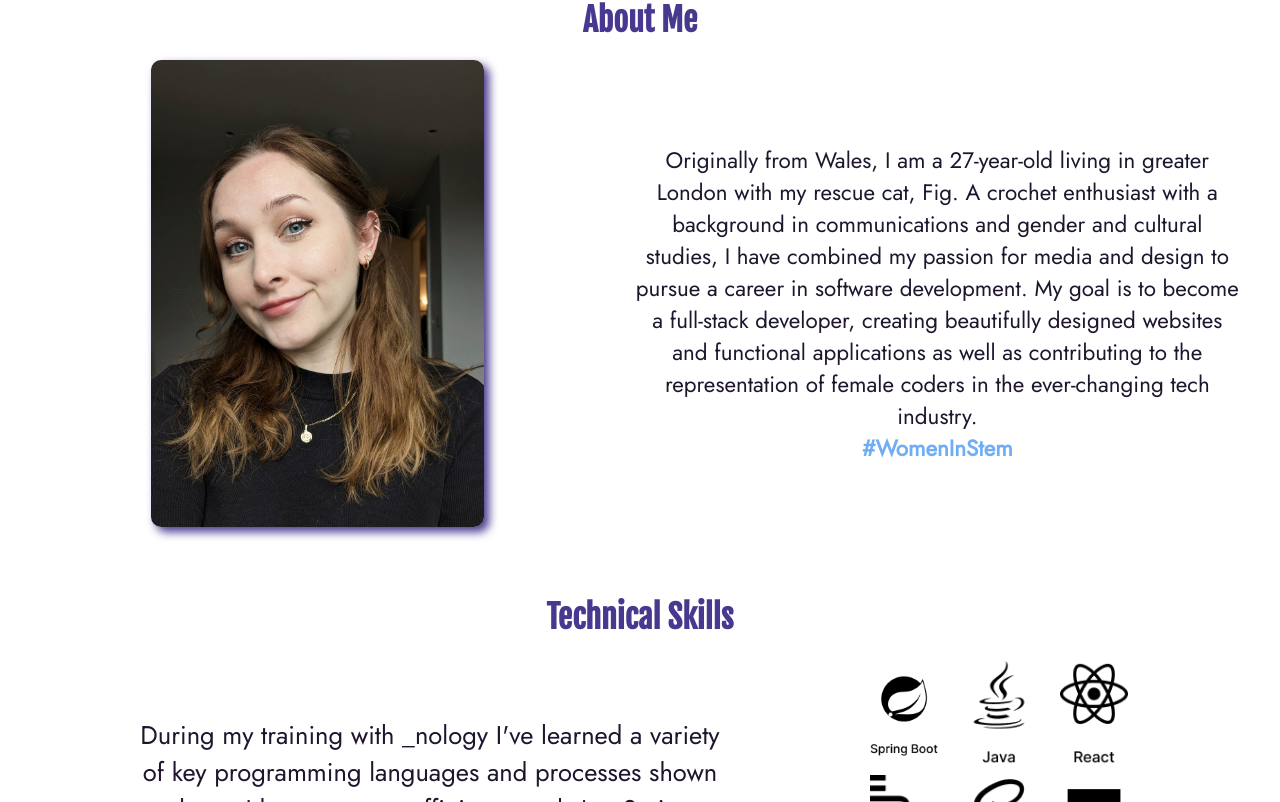
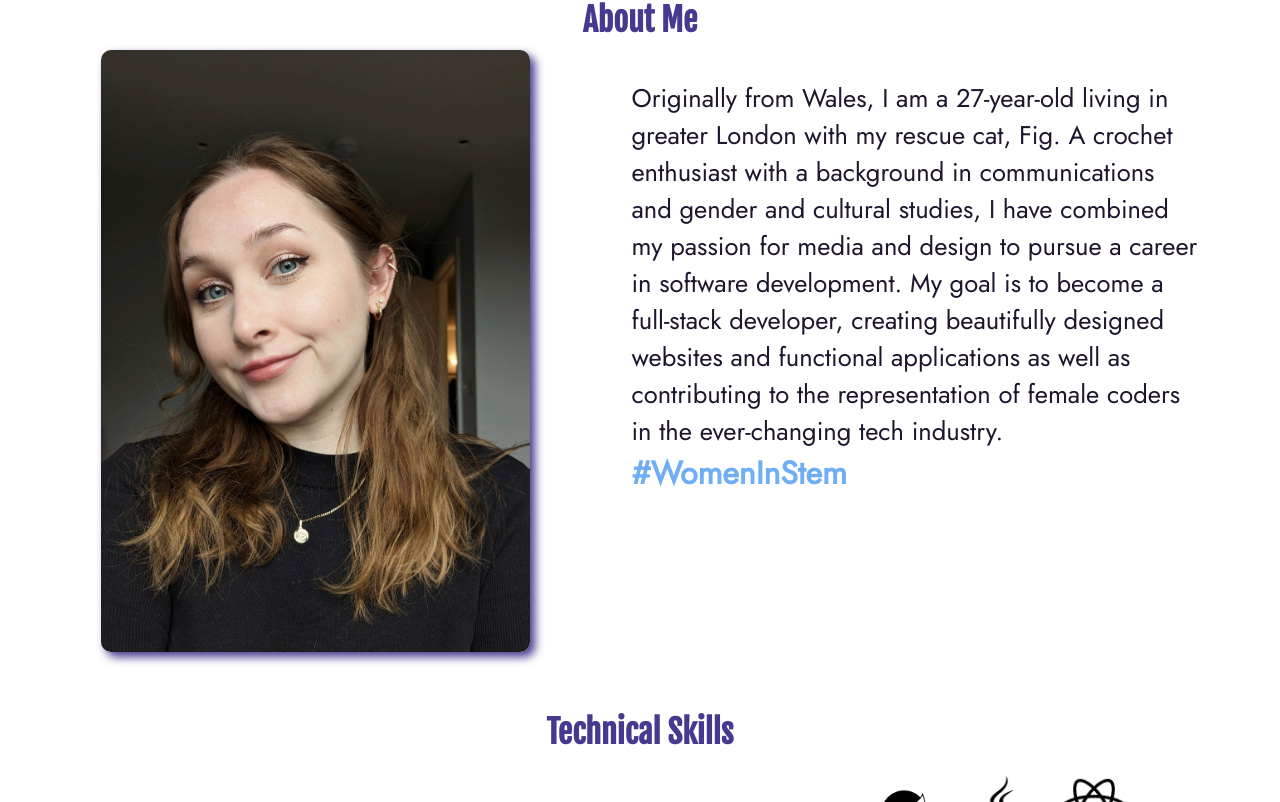
Before and after one commit to BeckyRushton/portfolio-V2, a React (Create React App) app: page / in a window 1280 px wide. Shown: the part 758-1560 px from the top of the page. Built offline with nearby package versions, Linux system fonts and the light colour scheme.

Commit message:
fixed further styling issues across site

```diff
--- a/src/components/Footer/Footer.jsx
+++ b/src/components/Footer/Footer.jsx
@@ -35,11 +35,14 @@ const Footer = () => {
           />
         </a>
       </div>
-      <img
-        className="footer-container__code-heart"
-        src={CodeHeart}
-        alt="girl-code-heart"
-      />
+      <div className="footer-container__code-heart">
+        <img
+          className="footer-container__code-heart--img"
+          src={CodeHeart}
+          alt="girl-code-heart"
+        />
+      </div>
+
       <div className="footer-container__info">
         <p className="footer-container__info--tagline">Get in touch</p>
         <a
--- a/src/components/Footer/Footer.scss
+++ b/src/components/Footer/Footer.scss
@@ -7,13 +7,19 @@
   flex-direction: column;
   align-items: center;
   justify-content: center;
+
   &__icons {
     display: flex;
     gap: 5px;
   }
 
   &__code-heart {
-    width: 25%;
+    display: flex;
+    justify-content: center;
+    align-items: center;
+    &--img {
+      width: 30%;
+    }
   }
 
   &__info--tagline {
--- a/src/containers/Main/Main.scss
+++ b/src/containers/Main/Main.scss
@@ -194,6 +194,10 @@
     padding: 20px;
     &__text {
       margin-top: 20px;
+      justify-content: flex-start;
+      text-align: left;
+      align-items: flex-start;
+      padding-right: 50px;
     }
   }
 
@@ -234,8 +238,23 @@
       font-size: 4.5rem;
     }
   }
-  .about-container__text {
-    font-size: 1.4rem;
+  .about-container {
+    &__image {
+      width: 90%;
+      margin: 10px;
+      &--pic {
+        border-radius: 10px;
+        width: 75%;
+        box-shadow: 5px 5px 10px $title-text-colour;
+      }
+    }
+    &__text {
+      font-size: 1.6rem;
+      padding-right: 60px;
+    }
+    &__hashtag {
+      font-size: 2rem;
+    }
   }
   .skills-container__text {
     font-size: 1.6rem;
--- a/src/pages/About/About.jsx
+++ b/src/pages/About/About.jsx
@@ -9,7 +9,7 @@ const About = () => {
   return (
     <div>
       <PageHeader />
-      <h2 className="about__title">About Me</h2>
+      <h2 className="about__title">About</h2>
       <div className="about">
         <div className="about__image">
           <img
--- a/src/pages/About/About.scss
+++ b/src/pages/About/About.scss
@@ -129,13 +129,16 @@
     align-items: center;
     padding: 50px;
     &__text {
-      font-size: 1.7rem;
-      padding: 30px;
+      font-size: 1.6rem;
+      text-align: left;
+    }
+    &__hashtag {
+      font-size: 2.5rem;
     }
     &__image {
-      width: 50%;
+      width: 60%;
       &--pic {
-        width: 90%;
+        width: 96%;
       }
     }
     &__more {
@@ -147,7 +150,7 @@
       &--title {
         font-size: 2.5rem;
         text-align: left;
-        padding-left: 50px;
+        padding-left: 30px;
       }
       &--points {
         font-size: 1.8rem;
@@ -158,6 +161,6 @@
     }
   }
   #girl-coder {
-    width: 95%;
+    width: 100%;
   }
 }
--- a/src/pages/Projects/Projects.scss
+++ b/src/pages/Projects/Projects.scss
@@ -5,6 +5,7 @@
   justify-content: center;
   align-items: center;
   margin-top: 20px;
+
   &__title {
     font-size: 2rem;
     font-family: $title-font;
@@ -25,10 +26,8 @@
   }
 }
 @media screen and (min-width: 1024px) {
-  .projects {
-    gap: 10px;
-    &__cards {
-      padding: 25px;
-    }
+  .projects__cards {
+    flex-direction: row;
+    padding: 10px;
   }
 }
```
